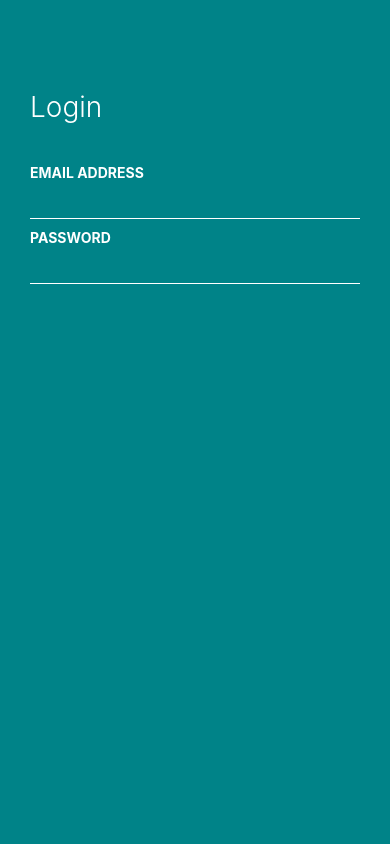
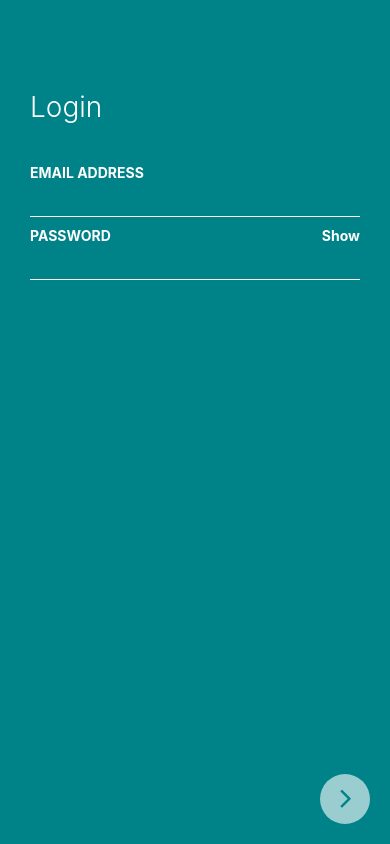
Before and after one commit to north108/frontend-capstone, a React Native app: screen / in a window 390 px wide. Built offline with nearby package versions, Linux system fonts and the light colour scheme.

Commit message:
Completed login styling.

```diff
--- a/App.tsx
+++ b/App.tsx
@@ -1,3 +1,5 @@
+// source: https://dev.to/kris/airbnb-clone-with-react-native-part-2-login-screen-ui-3nn5
+
 import React, { Component } from "react";
 import { Platform, StyleSheet, Text, View } from "react-native";
 import LoggedOut from "./src/screens/LoggedOut";
--- a/src/components/buttons/NextButton.tsx
+++ b/src/components/buttons/NextButton.tsx
@@ -6,9 +6,39 @@ import colors from "../../styles/color";
 export default class NextButton extends Component {
   render() {
     return(
-      <View style={styles.button}>
+      <View style={styles.buttonWrapper}>
+        <TouchableHighlight style={[{ opacity: 0.6 }, styles.button]}>
+          <Icon
+            name='angle-right'
+            color={colors.green01}
+            size={32}
+            style={styles.icon}
+          />
+
+        </TouchableHighlight>
 
       </View>
-    )
+    );
   }
 }
+
+const styles = StyleSheet.create({
+  buttonWrapper: {
+    alignItems: "flex-end",
+    right: 20,
+    bottom: 20,
+    paddingTop: 0
+  },
+  button: {
+    alignItems: "center",
+    justifyContent: "center",
+    borderRadius: 50,
+    width: 50,
+    height: 50,
+    backgroundColor: colors.white
+  },
+  icon: {
+    marginRight: -2,
+    marginTop: -2
+  }
+});
--- a/src/components/form/InputField.tsx
+++ b/src/components/form/InputField.tsx
@@ -1,5 +1,5 @@
 import React, { Component } from "react";
-import { View, Text, StyleSheet, TextInput } from "react-native";
+import { View, Text, StyleSheet, TextInput, TouchableOpacity } from "react-native";
 import colors from '../../styles/color'
 
 interface InputCustomProps {
@@ -8,6 +8,21 @@ interface InputCustomProps {
 }
 
 class InputField extends Component {
+
+  constructor(props) {
+    super(props);
+    this.state = {
+      secureInput: !(props.inputType ==='text' || props.inputType ==='email')
+    };
+    this.toggleShowPassword = this.toggleShowPassword.bind(this)
+  }
+
+  toggleShowPassword() {
+    this.setState ({
+      secureInput: !this.state.secureInput
+    });
+  }
+
   render() {
     const {
       labelText,
@@ -18,7 +33,7 @@ class InputField extends Component {
       inputType,
       customStyle
      } = this.props;
-
+     const { secureInput } = this.state
      const color = labelColor || colors.white;
      const fontSize = labelTextSize || 14;
      const inputColor = textColor || colors.white;
@@ -26,13 +41,23 @@ class InputField extends Component {
     return (
       <View style={styles.wrapper}>
         <Text style={[{ color, fontSize, }, styles.label]}>{labelText}</Text>
+        {inputType ==='password' ? (
+          <TouchableOpacity
+          style={styles.showButton}
+          onPress={this.toggleShowPassword}
+          >
+            <Text style={styles.showButtonText}>
+              {secureInput ? 'Show' : 'Hide'}
+            </Text>
+          </TouchableOpacity>
+        ) : null }
         <TextInput
           autoCorrect={false}
           style={[
             { color: inputColor, borderBottomColor: borderBottom },
             styles.inputField
           ]}
-          secureTextEntry={inputType === 'password'}
+          secureTextEntry={secureInput}
         />
       </View>
     );
@@ -50,8 +75,16 @@ const styles = StyleSheet.create({
   },
   inputField: {
     borderBottomWidth: 1,
-    paddingTop: 5,
-    paddingBottom: 5
+    paddingTop: 4,
+    paddingBottom: 4
+  },
+  showButton: {
+    position: "absolute",
+    right: 0
+  },
+  showButtonText: {
+    color: colors.white,
+    fontWeight: "700"
   }
 });
 
--- a/src/screens/Login.tsx
+++ b/src/screens/Login.tsx
@@ -2,6 +2,7 @@ import React, { Component } from "react";
 import { View, Text, ScrollView, StyleSheet, KeyboardAvoidingView } from "react-native";
 import colors from "../styles/color";
 import InputField from "../components/form/InputField"
+import NextButton from "../components/buttons/NextButton"
 
 export default class Login extends Component{
   render() {
@@ -30,6 +31,7 @@ export default class Login extends Component{
 
             />
           </ScrollView>
+          <NextButton />
         </View>
       </KeyboardAvoidingView>
     );
```
